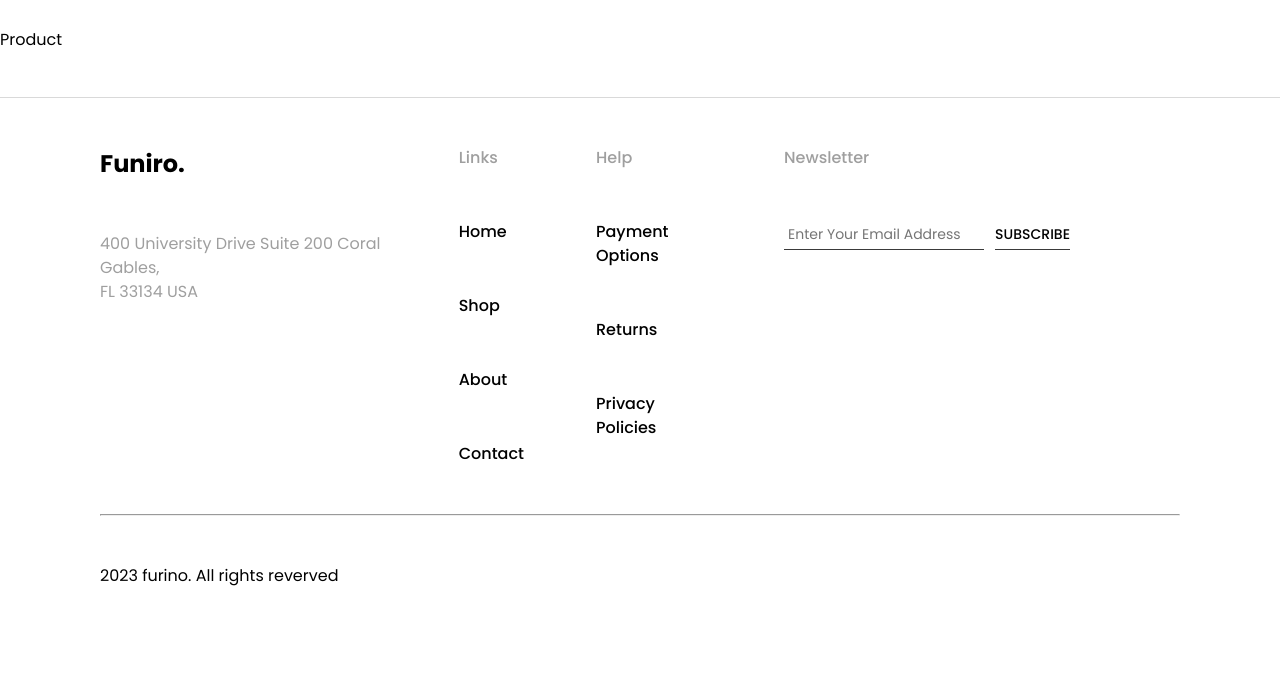
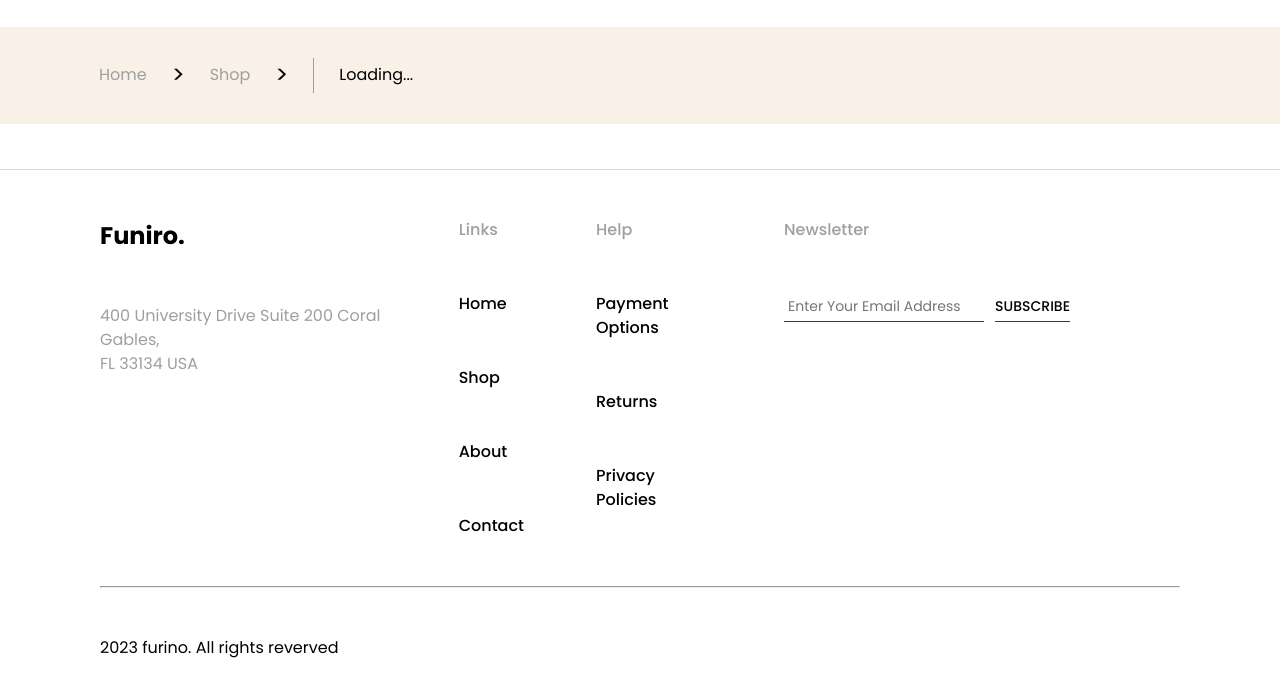
Before and after one commit to AnishSherchan/furniro-furniture, a plain HTML site: page product.html in a window 1280 px wide. Shown: the part 60-756 px from the top of the page. Drawn offline with Linux system fonts and the light colour scheme.

Commit message:
Page histry div created

```diff
--- a/index.css
+++ b/index.css
@@ -542,6 +542,30 @@ footer {
   line-height: 30px;
   color: #898989;
 }
+
+.page-history {
+  display: flex;
+  align-items: center;
+  padding: 31px 99px;
+  background-color: #f9f1e7;
+  gap: 25px;
+}
+.page-history p {
+  font-size: 16px;
+  font-weight: 400;
+  line-height: 24px;
+  color: #9f9f9f;
+}
+.page-history span {
+  font-size: 24px;
+  font-weight: 400;
+  line-height: 24px;
+}
+.page-history h5 {
+  font-size: 16px;
+  font-weight: 400;
+  line-height: 24px;
+}
 input[type="number"]::-webkit-outer-spin-button,
 input[type="number"]::-webkit-inner-spin-button {
   -webkit-appearance: none;
--- a/product.html
+++ b/product.html
@@ -34,7 +34,16 @@
         />
       </div>
     </header>
-    Product
+
+    <section class="page-history">
+      <p>Home</p>
+      <span> > </span>
+      <p>Shop</p>
+      <span> > </span>
+      <div class="vertical-border"></div>
+      <!-- Get id and load the data dynamically -->
+      <h5 id="product-name-history">Loading...</h5>
+    </section>
 
     <footer style="margin-top: 45px">
       <div class="footer-content">
```
